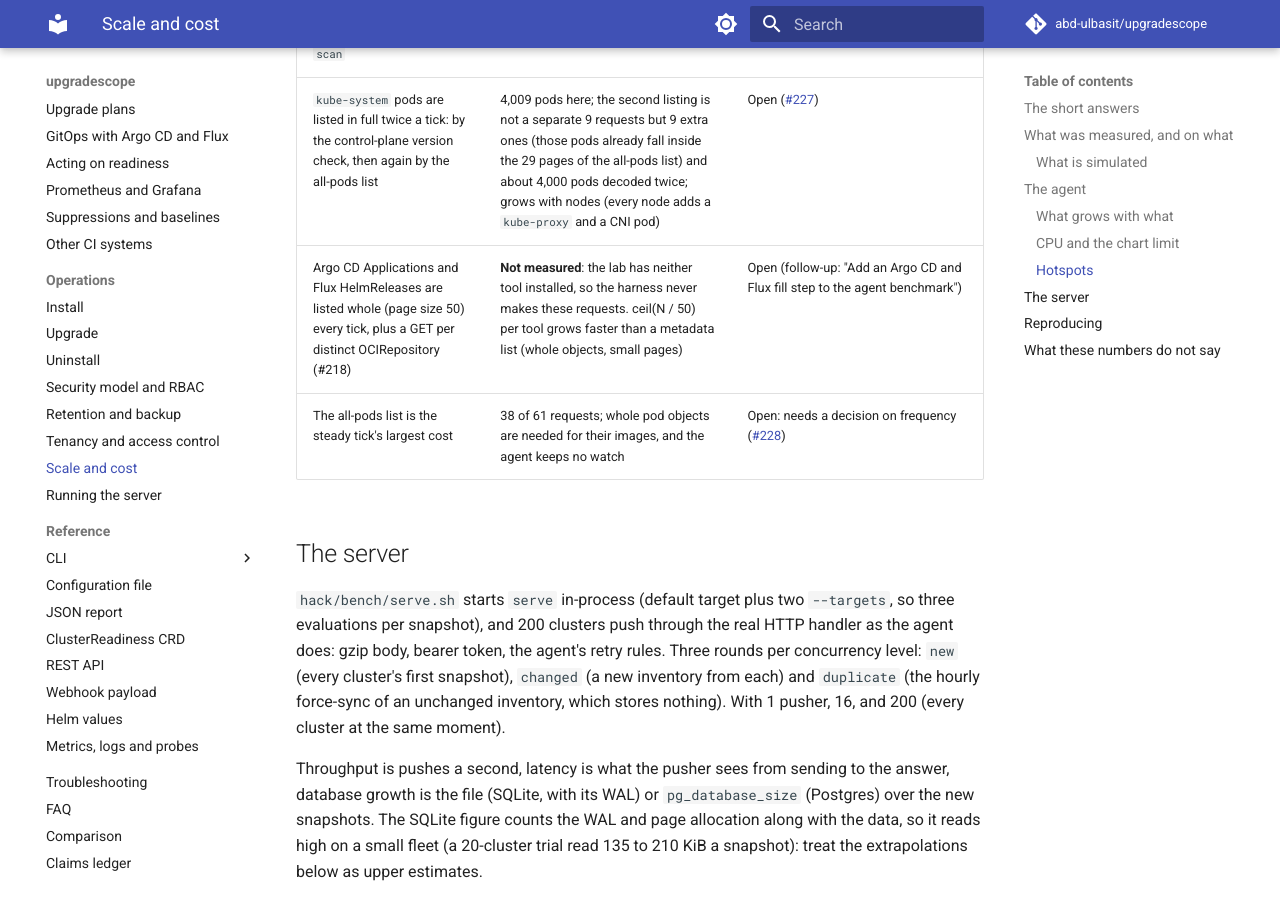
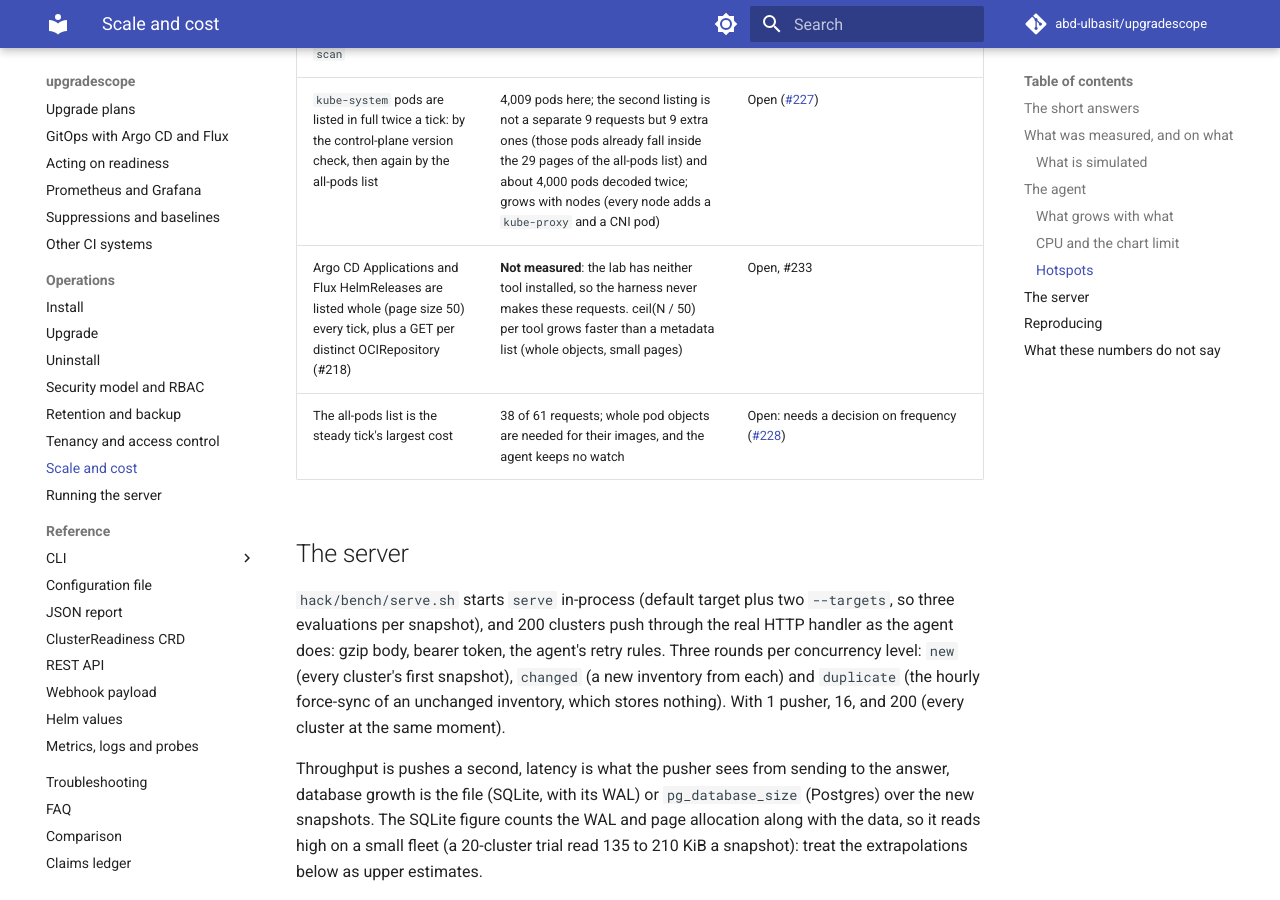
Before and after one commit to abd-ulbasit/upgradescope, an MkDocs documentation site: the page built from docs/operations/scale.md, in a window 1280 px wide and 900 px high, scrolled down 5155 px. Built offline with MkDocs 1.6.1 and Material for MkDocs 9.7.7, drawn with Linux system fonts in a browser that asks for light colours; comment, search, counter and statistics services are not loaded.

Commit message:
docs(scale): link the GitOps benchmark follow-up, #233
Refs #71

Co-Authored-By: Claude Fable 5 <noreply@anthropic.com>

```diff
--- a/docs/operations/scale.md
+++ b/docs/operations/scale.md
@@ -176,7 +176,7 @@ the agent 500m to 1 CPU, or expect its first ticks to be partial.
 | One GET per Helm release on every tick: 1,000 of 1,061 requests, 90 MiB, 33 s and 23.5 CPU-seconds at full size | The only cost that grew with releases, not pages | **Fixed**: the agent keeps what it decoded, keyed by the storage object's UID and resourceVersion; a steady tick makes none (61 requests, 5.6 s). `TestHelmCache…` and `TestTicksFetchHelmReleasesOnlyWhenTheyChange` |
 | The same 1,000 GETs on the first tick after a start, and on every one-shot `scan` | Sequential, 36 s and 24 CPU-seconds here; reaches the step deadline at 200m or over a slow link | Open: bounded-concurrency fetching ([#226](https://github.com/abd-ulbasit/upgradescope/issues/226)) |
 | `kube-system` pods are listed in full twice a tick: by the control-plane version check, then again by the all-pods list | 4,009 pods here; the second listing is not a separate 9 requests but 9 extra ones (those pods already fall inside the 29 pages of the all-pods list) and about 4,000 pods decoded twice; grows with nodes (every node adds a `kube-proxy` and a CNI pod) | Open ([#227](https://github.com/abd-ulbasit/upgradescope/issues/227)) |
-| Argo CD Applications and Flux HelmReleases are listed whole (page size 50) every tick, plus a GET per distinct OCIRepository (#218) | **Not measured**: the lab has neither tool installed, so the harness never makes these requests. ceil(N / 50) per tool grows faster than a metadata list (whole objects, small pages) | Open (follow-up: "Add an Argo CD and Flux fill step to the agent benchmark") |
+| Argo CD Applications and Flux HelmReleases are listed whole (page size 50) every tick, plus a GET per distinct OCIRepository (#218) | **Not measured**: the lab has neither tool installed, so the harness never makes these requests. ceil(N / 50) per tool grows faster than a metadata list (whole objects, small pages) | Open, #233 |
 | The all-pods list is the steady tick's largest cost | 38 of 61 requests; whole pod objects are needed for their images, and the agent keeps no watch | Open: needs a decision on frequency ([#228](https://github.com/abd-ulbasit/upgradescope/issues/228)) |
 
 ## The server
```
